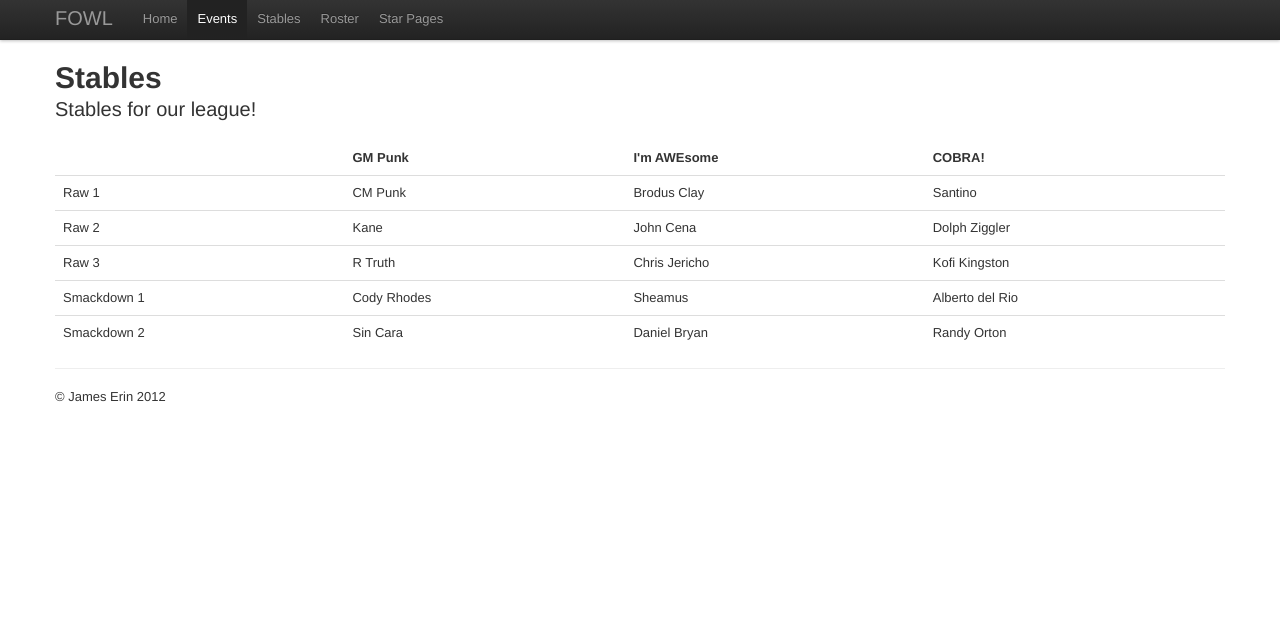
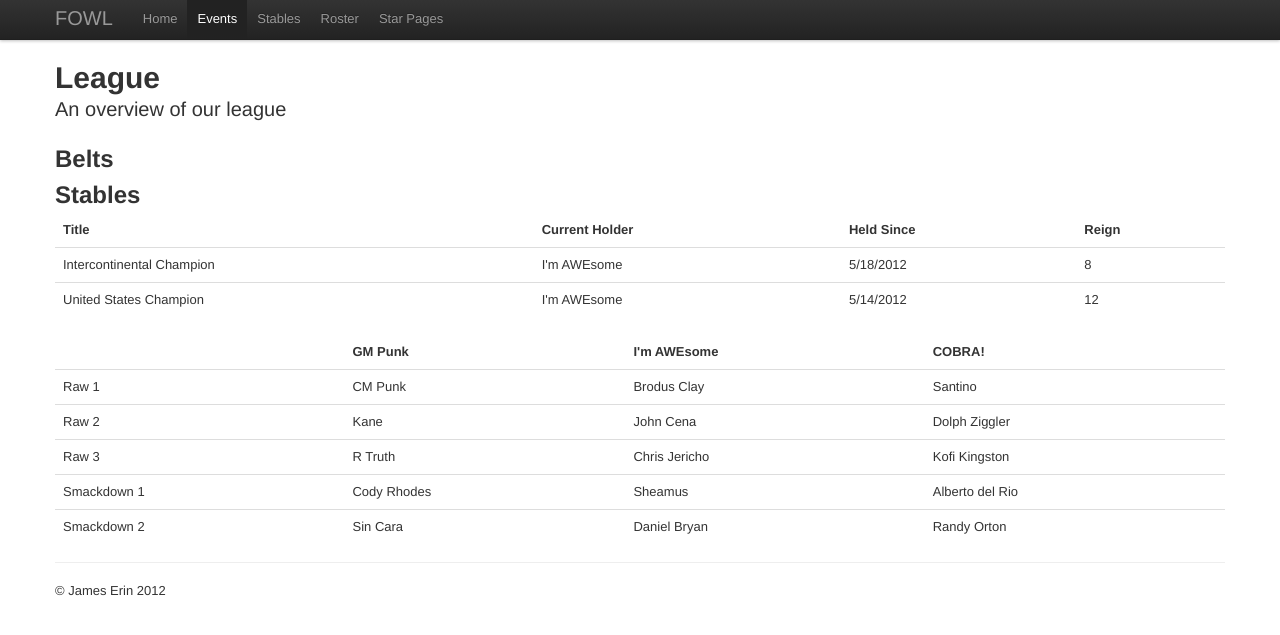
Before and after one commit to jamesturk/fowl, a Django app: page /stables/ in a window 1280 px wide. Shown: the top 635 px of the page. Run offline with Django 3.2, Linux system fonts and the light colour scheme; some libraries are stand-ins or nearby versions.

Commit message:
changed stables to emcompass all league info

```diff
--- a/fowl/game/templates/stables.html
+++ b/fowl/game/templates/stables.html
@@ -1,13 +1,37 @@
 {% extends "base.html" %}
 {% load static %}
-{% block title %} Stables {% endblock %}
+{% block title %} League {% endblock %}
 
 {% block content %}
 <header class="jumbotron subhead" id="overview">
-<h1>Stables</h1>
-  <p class="lead">Stables for our league!</p>
+<h1>League</h1>
+  <p class="lead">An overview of our league</p>
 </header>
+<h2>Belts</h2>
+<table class="table">
+  <thead>
+    <tr>
+      <th>Title</th>
+      <th>Current Holder</th>
+      <th>Held Since</th>
+      <th>Reign</th>
+    </tr>
+  </thead>
+  <tbody>
+    <tr>
+      <td>Intercontinental Champion</td>
+      <td>I'm AWEsome</td>
+      <td>5/18/2012</td>
+      <td>8</td>
+    </tr>
+    <tr>
+      <td>United States Champion</td>
+      <td>I'm AWEsome</td>
+      <td>5/14/2012</td>
+      <td>12</td>
+    </tr>
 
+<h2> Stables </h2>
 <table class="table">
   <thead>
     <tr>
```
